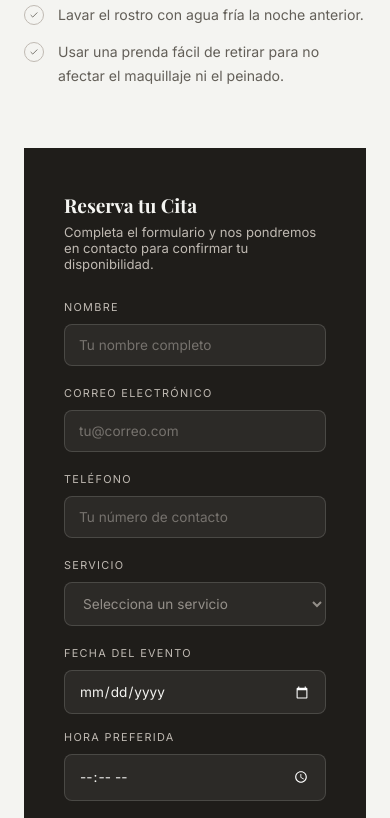
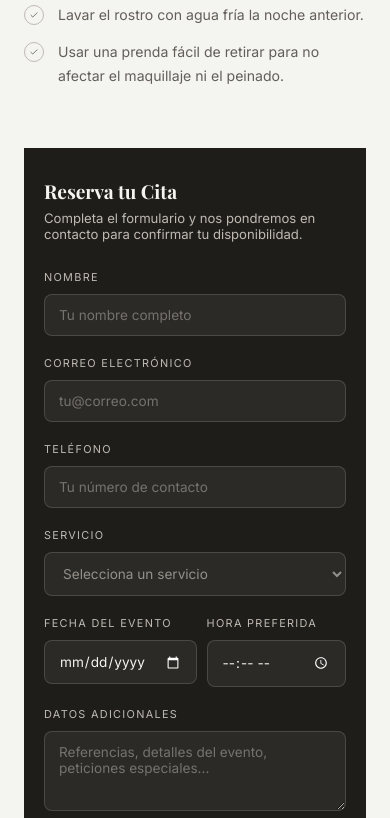
Before and after one commit to istorrez/jeancarlosproduction, a plain HTML site: page index.html in a window 390 px wide. Shown: the part 3948-4766 px from the top of the page. Drawn offline with nearby package versions, Linux system fonts and the light colour scheme; a web font is replaced by a local one.

Commit message:
Fix: Final mobile form alignment and visibility improvements

```diff
--- a/index.css
+++ b/index.css
@@ -710,15 +710,12 @@ h1, h2, h3, .display { font-family: 'Playfair Display', serif; }
   color: var(--taupe);
   margin-bottom: 28px;
 }
-/* Full-width on mobile, two-column on desktop for date + time */
+/* Two-column layout for date + time (restored to side-by-side) */
 .form-row-2 {
   display: grid;
-  grid-template-columns: 1fr;
-  gap: 16px;
+  grid-template-columns: 1fr 1fr;
+  gap: 10px;           /* Tighter gap for better mobile fit */
   margin-bottom: 20px;
-}
-@media (min-width: 768px) {
-  .form-row-2 { grid-template-columns: 1fr 1fr; }
 }
 .form-row-2 .form-group { margin-bottom: 0; }
 
@@ -740,10 +737,31 @@ h1, h2, h3, .display { font-family: 'Playfair Display', serif; }
 .form-group textarea::placeholder { color: rgba(192,186,179,0.5); }
 .form-group textarea:focus { border-color: var(--taupe); }
 
-/* Date / Time native input — light calendar icon */
+/* Date / Time native input — Full styling for visibility */
 .form-group input[type="date"],
 .form-group input[type="time"] {
+  width: 100%;
+  background: rgba(255,255,255,0.06);
+  border: 1px solid rgba(244,244,241,0.15);
+  border-radius: var(--radius);
+  color: var(--cream);
+  padding: 12px 14px;
+  font-family: inherit;
+  font-size: 0.85rem;
+  outline: none;
   color-scheme: dark;
+  transition: border-color 0.3s;
+}
+.form-group input[type="date"]:focus,
+.form-group input[type="time"]:focus {
+  border-color: var(--taupe);
+}
+
+/* Mobile optimization for form card padding */
+@media (max-width: 480px) {
+  .reservation-form-card {
+    padding: 30px 20px; /* Reduced padding to give fields more room side-by-side */
+  }
 }
 
 /* Policy Checkbox */
```
